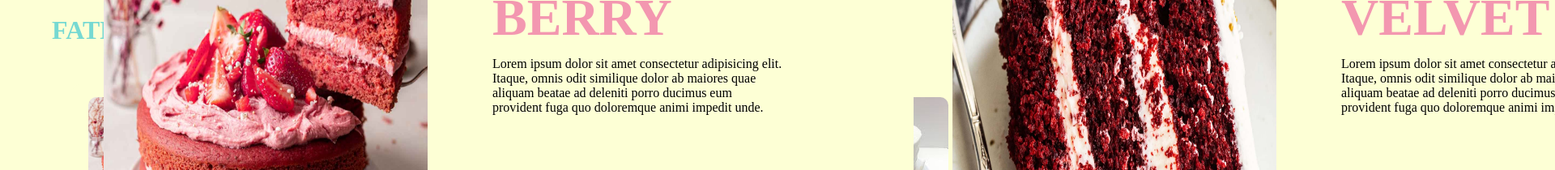
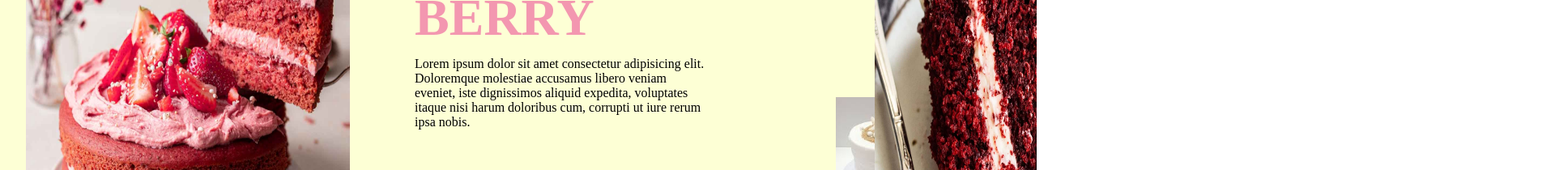
Before and after one commit to Swishswisher/cakeshop, a React (Create React App) app in the folder frontend/: page / in a window 1280 px wide. Shown: the part 225-435 px from the top of the page at 81% size, 1920 px wide, since content can reach past the window. Built offline with nearby package versions, Linux system fonts and the light colour scheme.

Commit message:
changes to navbar

```diff
--- a/frontend/src/components/Navbar/Navbar.css
+++ b/frontend/src/components/Navbar/Navbar.css
@@ -1,7 +1,7 @@
 .app__Navbar{
     background: #f397b0;
     padding: 1em;
-    width: 100vw;
+    width: 100%;
 }
 
 .app__Navbar-nav{
--- a/frontend/src/container/Header/Header.css
+++ b/frontend/src/container/Header/Header.css
@@ -1,7 +1,8 @@
 .app__header{
     height: 100vh;
-    width: 100vw;
+    width: 100%;
     position: relative;
+    overflow: hidden;
 
 }
 
@@ -9,9 +10,15 @@
     display: flex;
     position: absolute;
     top: 5%;
-    left: 10%;
+    left: 0%;
     width: 100%;
+    padding-left: 2rem;
+    overflow-x: scroll;
+    scrollbar-width: none;
+}
 
+.app__header-carousel::webkit-scrollbar{
+    display: none;
 }
 
 .app__header-carousel-1{
--- a/frontend/src/container/Header/Header.jsx
+++ b/frontend/src/container/Header/Header.jsx
@@ -5,51 +5,66 @@ import Blur from 'react-blur'
 import {BsArrowLeftShort, BsArrowRightShort} from 'react-icons/bs'
 
 const Header = () => {
+
+  const cards = [
+    {
+      id: 1,
+      img: images.carousel01,
+      alt: "pink cake",
+      heading3: "Fresh Baked | Fathers Day",
+      cakeName: "MORNING BERRY",
+      text: "Lorem ipsum dolor sit amet consectetur adipisicing elit. Doloremque molestiae accusamus libero veniam eveniet, iste dignissimos aliquid expedita, voluptates itaque nisi harum doloribus cum, corrupti ut iure rerum ipsa nobis."
+    },
+    {
+      id: 2,
+      img: images.redVelvet,
+      alt: "red velvet",
+      heading3: "Fresh Baked | Fathers Day",
+      cakeName: "RED VELVET",
+      text: "Lorem ipsum dolor sit amet consectetur adipisicing elit. Doloremque molestiae accusamus libero veniam eveniet, iste dignissimos aliquid expedita, voluptates itaque nisi harum doloribus cum, corrupti ut iure rerum ipsa nobis."
+    },
+    {
+      id: 3,
+      img: images.carousel03,
+      alt: "pink cupcakes",
+      heading3: "Fresh Baked | Fathers Day",
+      cakeName: "CUP CAKES",
+      text: "Lorem ipsum dolor sit amet consectetur adipisicing elit. Doloremque molestiae accusamus libero veniam eveniet, iste dignissimos aliquid expedita, voluptates itaque nisi harum doloribus cum, corrupti ut iure rerum ipsa nobis."
+    }
+  ]
+
+  const slideLeft = () => {
+    var slider = document.getElementById("slider")
+    slider.scrollLeft += 250
+  }
+
+  const slideRight = ()=> {
+    var slider = document.getElementById("slider")
+    slider.scrollRight -= 250
+  }
+
   return (
     <Blur className="app__header" id="home" img={images.bgcake} blurRadius={35} style={{height: "100vh"}} >
       <div className="app__header-carousel">
-        <div className="app__header-carousel-1">
-          <img className="app__header-carousel-img" alt="pink cake" src={images.carousel01} />
 
-          <div className="app__header-carousel-content">
-            <h3 className="app__header-h3">Fresh Baked | Fathers Day</h3>
-            <h1 className="app__header-h1">MORNING BERRY</h1>
-            <p className="app__header-p">Lorem ipsum dolor sit amet consectetur adipisicing elit. Itaque, omnis odit similique dolor ab maiores quae aliquam beatae ad deleniti porro ducimus eum provident fuga quo doloremque animi impedit unde.</p>
-            <button type="button" className="app__explore-button">Order</button>
-            <button type="button" className="app__order-button">Explore</button>
+        {cards.map((cards, index) => (
+          <div className="app__header-carousel-1" id="slider" key={cards.id}>
+            <img className="app__header-carousel-img" alt={cards.alt} src={cards.img} />
+
+            <div className="app__header-carousel-content">
+              <h3 className="app__header-h3">{cards.heading3}</h3>
+              <h1 className="app__header-h1">{cards.cakeName}</h1>
+              <p className="app__header-p">{cards.text}</p>
+              <button type="button" className="app__explore-button">Order</button>
+              <button type="button" className="app__order-button">Explore</button>
+            </div>
           </div>
-        </div>
-
-        <div className="app__header-carousel-1">
-          <img className="app__header-carousel-img" alt="red velvet" src={images.redVelvet} />
-
-          <div className="app__header-carousel-content">
-            <h3 className="app__header-h3">Fresh Baked | Fathers Day</h3>
-            <h1 className="app__header-h1">RED VELVET</h1>
-            <p className="app__header-p">Lorem ipsum dolor sit amet consectetur adipisicing elit. Itaque, omnis odit similique dolor ab maiores quae aliquam beatae ad deleniti porro ducimus eum provident fuga quo doloremque animi impedit unde.</p>
-            <button type="button" className="app__explore-button">Order</button>
-            <button type="button" className="app__order-button">Explore</button>
-          </div>
-        </div>
-
-        <div className="app__header-carousel-1">
-          <img className="app__header-carousel-img" alt="pink cupcake" src={images.carousel03} />
-
-          <div className="app__header-carousel-content">
-            <h3 className="app__header-h3">Fresh Baked | Fathers Day</h3>
-            <h1 className="app__header-h1">CUP CAKES</h1>
-            <p className="app__header-p">Lorem ipsum dolor sit amet consectetur adipisicing elit. Itaque, omnis odit similique dolor ab maiores quae aliquam beatae ad deleniti porro ducimus eum provident fuga quo doloremque animi impedit unde.</p>
-            <button type="button" className="app__explore-button">Order</button>
-            <button type="button" className="app__order-button">Explore</button>
-          </div>
-        </div>
+        ))}
       </div>
-
       <div className="app__Header-carousel-arrows">
-          <BsArrowLeftShort className="carousel-arrow-icon"  />
-          <BsArrowRightShort className="carousel-arrow-icon"  />
+          <BsArrowLeftShort className="carousel-arrow-icon" onClick={slideLeft} />
+          <BsArrowRightShort className="carousel-arrow-icon" onClick={slideRight} />
       </div>
-
     </Blur>
   )
 }
```
